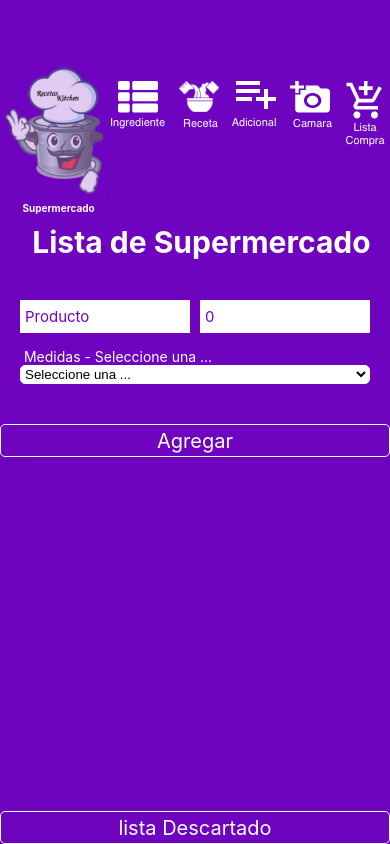
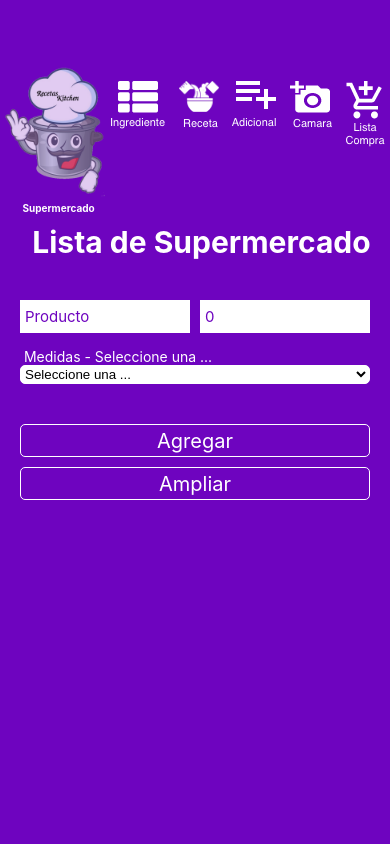
Before and after one commit to mounkey/MKY-Kitchen, a React Native app: screen / in a window 390 px wide. Built offline with nearby package versions, Linux system fonts and the light colour scheme.

Commit message:
Error Can not find variable_ Onselectedenlarge

```diff
--- a/App.js
+++ b/App.js
@@ -4,12 +4,13 @@ import React, { useState } from 'react';
 import Color  from './constants/colors';
 import { StatusBar } from 'expo-status-bar';
 import Super from './screens/supermarketList';
+import SuperEnlage from './screens/supermarketListEnlage';
 import { useFonts } from 'expo-font';
 
 export default function App() {
 
   //useState
-
+  const [selected, setSelected] = useState(false);
 
   //funciones
 
@@ -29,11 +30,24 @@ export default function App() {
       </View>
     )
   }
+  let content = <SuperEnlage />;
 
+  const onSelectedEnlarge = (select) => {
+    setSelected(select);
+    content = <SuperEnlage />;
+  };
+
+  if (selected) {
+    content = <SuperEnlage />;
+  }
+  else
+  {
+    content = <Super />;
+  }
 
   return (
     <View style={styles.container}>
-     <Super></Super>
+      {content}
     <StatusBar style="auto" />
     </View>
   );
--- a/screens/supermarketList.js
+++ b/screens/supermarketList.js
@@ -15,6 +15,7 @@ export default function SupermarketList() {
   const [quantity, setQuantity] = useState(0);
   const [measure, setMeasure] = useState('Seleccione una ...');
   const [order, setorder] = useState([]);
+  const [selected, setSelected] = useState(false);
 
   //funciones
 
@@ -58,6 +59,10 @@ export default function SupermarketList() {
     setorder(newOrder);
   };
 
+  const onPressEnlarge = () => {
+    onSelectedEnlarge(!selected);
+  };
+
   //useRef
 
   const pickerRef = useRef();
@@ -90,9 +95,13 @@ export default function SupermarketList() {
         </View>
         <Text style={styles.textPicker}> Medidas - {measure}</Text>
         <Pickers stateFirst={measure} stateSecond={setMeasure}></Pickers>
-      </View>
-      <View style={styles.buttonContainer}>
-        <Buttons title="Agregar" bkcolor={Color.primary} color={Color.letter} onPress={onPressButton} />
+
+        <View style={styles.buttonContainer}>
+          <Buttons title="Agregar" bkcolor={Color.primary} color={Color.letter} onPress={onPressButton} />
+        </View>
+        <View style={styles.buttonContainer2}>
+          <Buttons title="Ampliar" bkcolor={Color.primary} color={Color.letter} onPress={onPressEnlarge} />
+        </View>
 
       </View>
 
@@ -101,12 +110,6 @@ export default function SupermarketList() {
         renderItem={renderItem}
         keyExtractor = {(item )=> item.id.toString()}
       />
-
-      <View style={styles.buttonContainer}>
-        <Buttons title="lista Descartado" bkcolor={Color.primary} color={Color.letter} onPress={() => setorder([])} />
-      </View>
-
-
     </View>
   );
 }
@@ -172,7 +175,14 @@ const styles = StyleSheet.create({
     width: '100%',
     alignItems: 'center',
     marginTop: 20,
-    marginBottom: 20,
+    marginBottom: 10,
+    height: 33,
+  },
+
+  buttonContainer2: {
+    width: '100%',
+    alignItems: 'center',
+    marginBottom:15,
     height: 33,
   },
 
--- /dev/null
+++ b/screens/supermarketListEnlage.js
@@ -0,0 +1,11 @@
+import { FlatList, StyleSheet, Text, TouchableOpacity, View } from "react-native";
+
+import React from "react";
+
+export default function SupermarketListEnlage(){
+  return (
+    <View style={styles.container}>
+      <Text>SuperEnlage</Text>
+    </View>
+  );
+}
```
Also changed, not shown: assets/maximize.png (deleted), assets/minimize.png (deleted).
